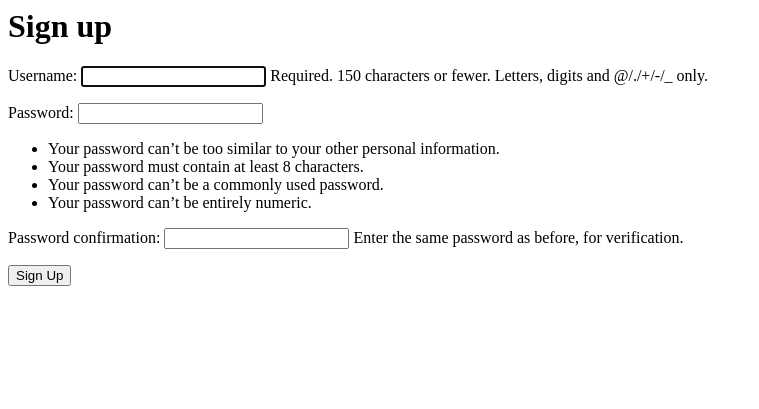
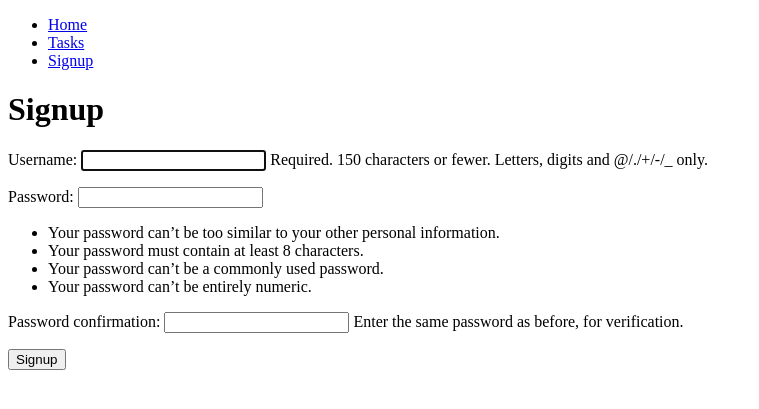
Before and after one commit to Noruii/Django_CRUD, a Django app: page /signup/ in a window 1280 px wide. Shown: the top 409 px of the page, without its empty margins (0-759 px from the left). Run offline with Django 4.2, Linux system fonts and the light colour scheme.

Commit message:
Templates and conditionals

```diff
--- /dev/null
+++ b/tasks/templates/base.html
@@ -0,0 +1,38 @@
+<!DOCTYPE html>
+<html lang="en">
+<head>
+    <meta charset="UTF-8">
+    <meta http-equiv="X-UA-Compatible" content="IE=edge">
+    <meta name="viewport" content="width=device-width, initial-scale=1.0">
+    <title>Django CRUD</title>
+</head>
+<body>
+
+    <nav>
+        <ul>
+            <li>
+                <a href="/">Home</a>
+            </li>
+            <li>
+                <a href="/tasks">Tasks</a>
+            </li>
+
+            {% if user.is_authenticated %}
+            <li>
+                <a href="/logout">Logout</a>
+            </li>
+            {% else %}
+            <li>
+                <a href="/signup">Signup</a>
+            </li>
+            {% endif %}
+
+        </ul>
+    </nav>
+
+    {% block content %}
+
+    {% endblock %}
+
+</body>
+</html>
--- a/tasks/templates/signup.html
+++ b/tasks/templates/signup.html
@@ -1,4 +1,8 @@
-<h1>Sign up</h1>
+{% extends 'base.html' %}
+
+{% block content %}
+
+<h1>Signup</h1>
 
 {{ error }}
 
@@ -8,7 +12,9 @@
     {{ form.as_p }}
 
     <button>
-        Sign Up
+        Signup
     </button>
 
 </form>
+
+{% endblock %}
--- a/tasks/templates/tasks.html
+++ b/tasks/templates/tasks.html
@@ -1 +1,7 @@
+{% extends 'base.html' %}
+
+{% block content %}
+
 <h1>Tasks</h1>
+
+{% endblock %}
```
Also changed, not shown: tasks/templates/home.html (+9 -0 lines), db.sqlite3.
